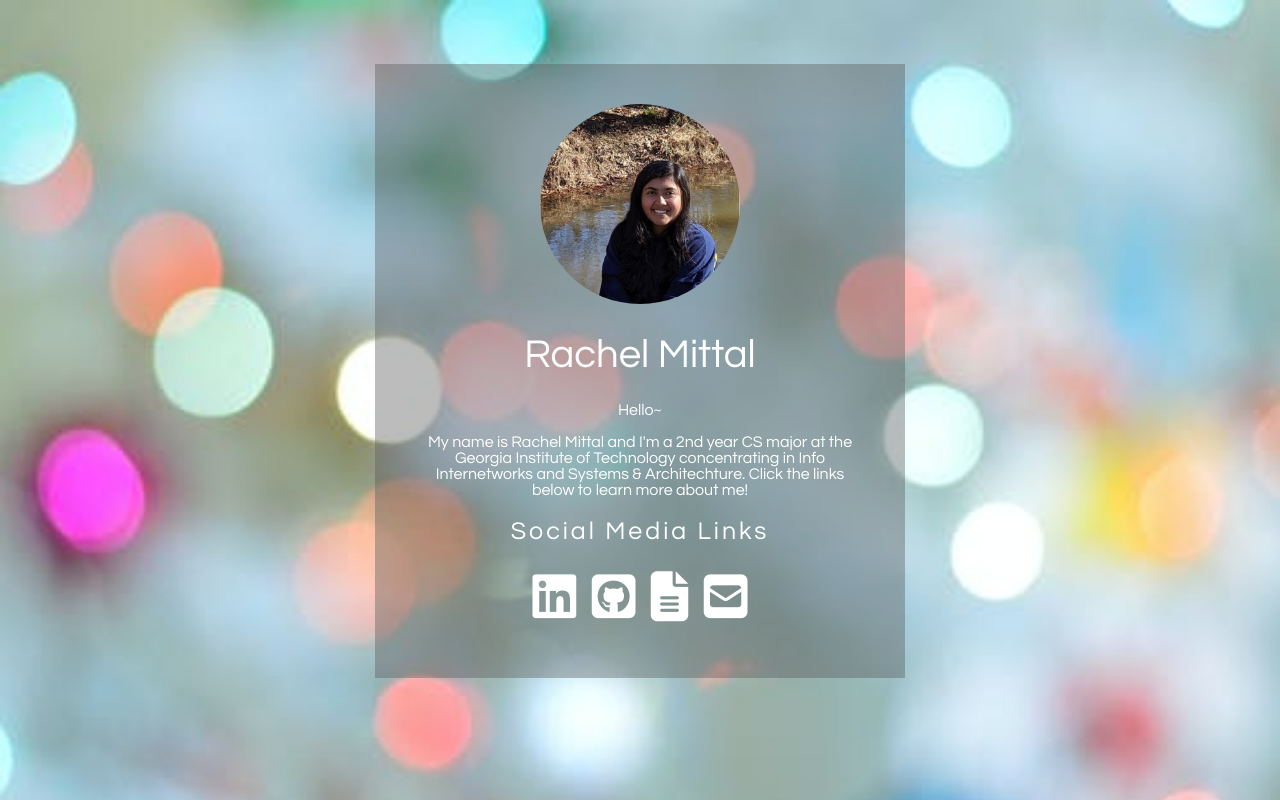
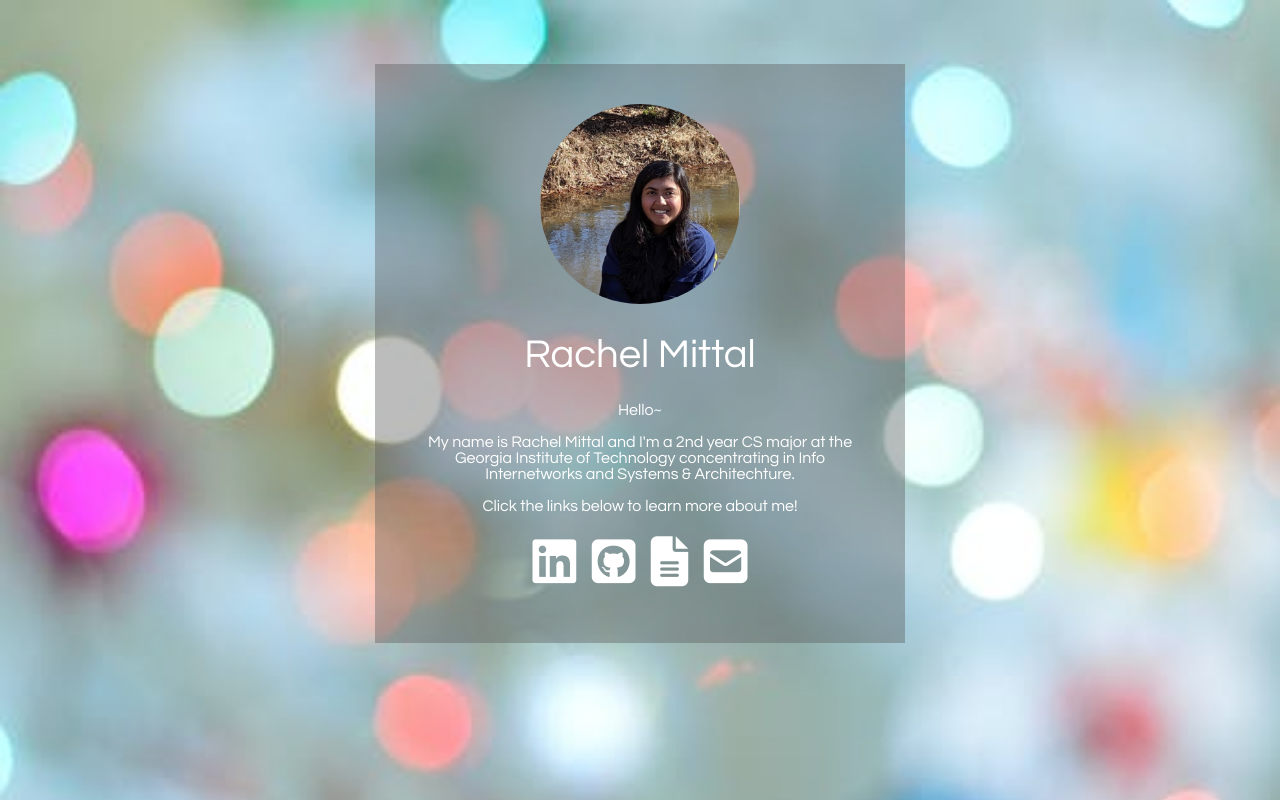
Before and after one commit to cmittal8/cmittal8.github.io, a plain HTML site: page index.html in a window 1280 px wide. Drawn offline with Linux system fonts and the light colour scheme.

Commit message:
Edited the html and css files

```diff
--- a/index.html
+++ b/index.html
@@ -12,10 +12,11 @@
             <h1>Rachel Mittal</h1>
 
             <p>Hello~</p>
-            <p>My name is Rachel Mittal and I'm a 2nd year CS major at the Georgia Institute of Technology concentrating in Info Internetworks and Systems & Architechture. Click the links below to learn more about me!</p>
+            <p>My name is Rachel Mittal and I'm a 2nd year CS major at the Georgia Institute of Technology concentrating in Info Internetworks and Systems & Architechture.</p>
+            <p>Click the links below to learn more about me!</p>
 
             <ul>
-                <h2>Social Media Links</h2>
+                <!-- <h3>Social Media Links</h3> -->
                 <li>
                     <a href = "https://www.linkedin.com/in/rachel-mittal/" target = "_blank">
                         <i class = "fa fa-linkedin-square" aria-hidden = "true"></i>
```
